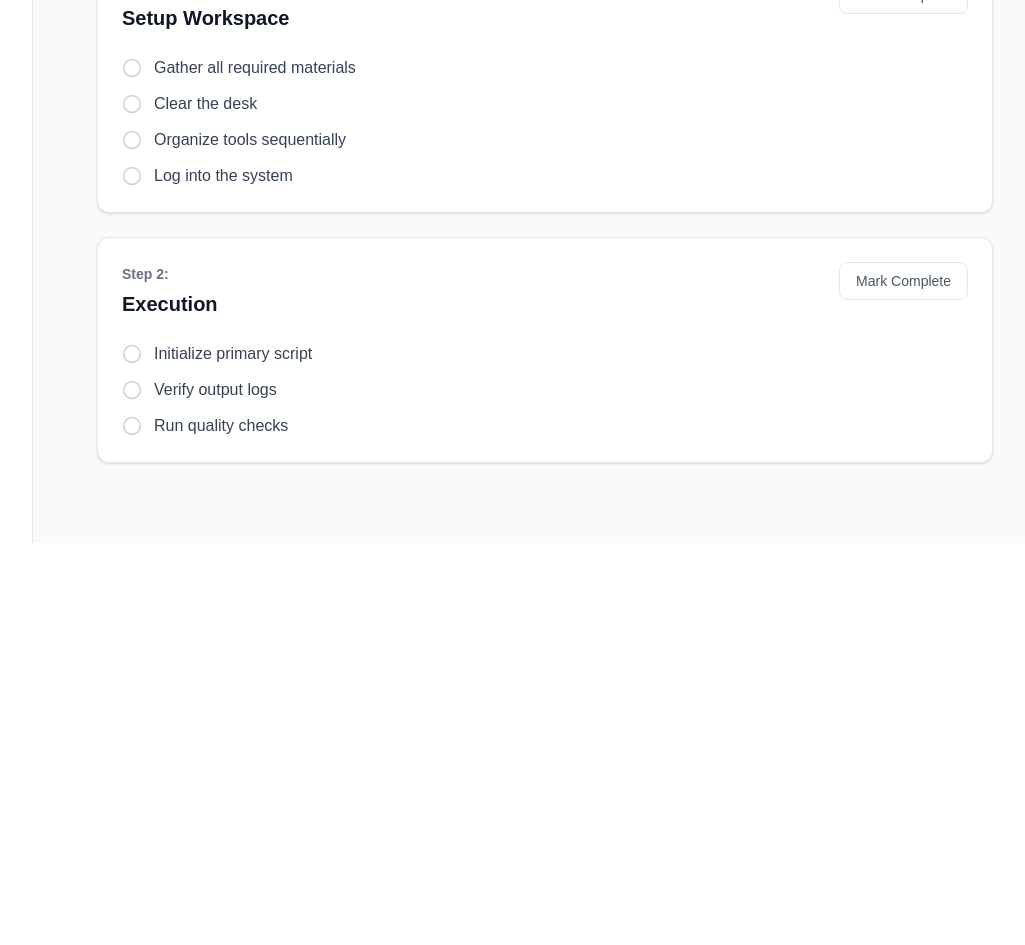
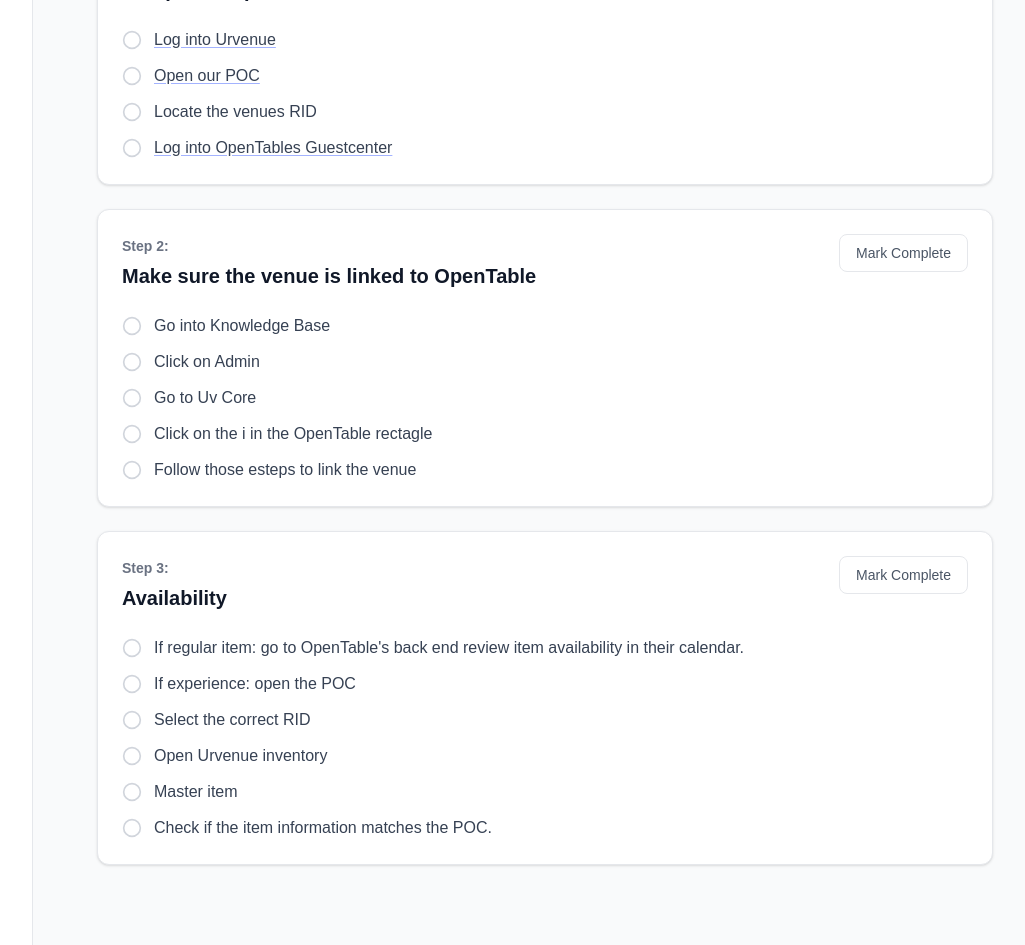
Before and after one commit to braianorozco10/nextjs-portfolio, a Next.js app: page /sop in a window 1280 px wide. Shown: the part 780-1725 px from the top of the page, without its empty margins (223-1248 px from the left). Before the commit the page ends 1323 px from the top, so only its background shows below. Built offline with nearby package versions, Linux system fonts and the light colour scheme.

Commit message:
feat: add OpenTable link and Availability card

```diff
--- a/src/app/sop/page.tsx
+++ b/src/app/sop/page.tsx
@@ -46,15 +46,13 @@
               <button
                 key={tab.id}
                 onClick={() => setActiveTab(tab.id)}
-                className={`w-full flex items-center justify-between px-4 py-3 rounded-lg shadow-sm transition-colors ${
-                  activeTab === tab.id
+                className={`w-full flex items-center justify-between px-4 py-3 rounded-lg shadow-sm transition-colors ${activeTab === tab.id
                   ? 'bg-indigo-600 text-white'
                   : 'text-gray-600 hover:bg-gray-50 bg-white border border-gray-100'
                   }`}
               >
                 <span className="font-medium">{tab.id}. {tab.label}</span>
-                <span className={`${
-                  activeTab === tab.id
+                <span className={`${activeTab === tab.id
                   ? 'bg-indigo-500 text-white'
                   : 'bg-gray-200 text-gray-500'
                   } text-xs px-2 py-1 rounded-full`}>
@@ -77,10 +75,10 @@
             className="mb-10"
           >
             <h1 className="text-4xl font-extrabold text-gray-900 mb-3 tracking-tight">
-              Process SOP: Standard Workflow
+              OpenTable Check SOP
             </h1>
             <p className="text-gray-500 text-lg max-w-2xl">
-              Standard operating procedure (SOP) built for process implementation, standing procedures, and documentation.
+              Things to check for before contacting dev..
             </p>
             <p className="text-sm text-gray-400 mt-2">Last Updated: May 2026</p>
           </motion.div>
@@ -138,12 +136,12 @@
                 </div>
 
                 <div className="space-y-3 mt-6">
-                  {[
-                    { id: '1-1', text: 'Gather all required materials' },
-                    { id: '1-2', text: 'Clear the desk' },
-                    { id: '1-3', text: 'Organize tools sequentially' },
-                    { id: '1-4', text: 'Log into the system' },
-                  ].map((item) => (
+                  {([
+                    { id: '1-1', text: 'Log into Urvenue', href: 'https://urvenue.me' },
+                    { id: '1-2', text: 'Open our POC', href: 'https://api.urvenue.me/ot/experiences.php?rid=101227' },
+                    { id: '1-3', text: 'Locate the venues RID' },
+                    { id: '1-4', text: 'Log into OpenTables Guestcenter', href: 'https://guestcenter.opentable.com/login' },
+                  ] as { id: string; text: string; href?: string }[]).map((item) => (
                     <div
                       key={item.id}
                       onClick={() => toggleStep(item.id)}
@@ -155,7 +153,19 @@
                         <Circle className="w-5 h-5 text-gray-300 group-hover:text-indigo-400 transition-colors flex-shrink-0" />
                       )}
                       <span className={`${completedSteps[item.id] ? 'text-gray-500 line-through' : 'text-gray-700'} transition-all select-none`}>
+                        {item.href ? (
+                          <a
+                            href={item.href}
+                            target="_blank"
+                            rel="noopener noreferrer"
+                            className="hover:text-indigo-600 transition-colors underline decoration-indigo-300 underline-offset-2"
+                            onClick={(e) => e.stopPropagation()}
+                          >
                             {item.text}
+                          </a>
+                        ) : (
+                          item.text
+                        )}
                       </span>
                     </div>
                   ))}
@@ -172,7 +182,7 @@
                 <div className="flex justify-between items-start mb-4">
                   <div>
                     <span className="text-gray-500 font-semibold text-sm">Step 2:</span>
-                    <h3 className="text-xl font-bold text-gray-900 mt-1">Execution</h3>
+                    <h3 className="text-xl font-bold text-gray-900 mt-1">Make sure the venue is linked to OpenTable</h3>
                   </div>
                   <button
                     onClick={() => markSectionComplete(['2-1', '2-2', '2-3'])}
@@ -183,11 +193,13 @@
                 </div>
 
                 <div className="space-y-3 mt-6">
-                  {[
-                    { id: '2-1', text: 'Initialize primary script' },
-                    { id: '2-2', text: 'Verify output logs' },
-                    { id: '2-3', text: 'Run quality checks' },
-                  ].map((item) => (
+                  {([
+                    { id: '2-1', text: 'Go into Knowledge Base' },
+                    { id: '2-2', text: 'Click on Admin' },
+                    { id: '2-3', text: 'Go to Uv Core' },
+                    { id: '2-4', text: 'Click on the i in the OpenTable rectagle' },
+                    { id: '2-5', text: 'Follow those esteps to link the venue' },
+                  ] as { id: string; text: string; href?: string }[]).map((item) => (
                     <div
                       key={item.id}
                       onClick={() => toggleStep(item.id)}
@@ -199,13 +211,84 @@
                         <Circle className="w-5 h-5 text-gray-300 group-hover:text-indigo-400 transition-colors flex-shrink-0" />
                       )}
                       <span className={`${completedSteps[item.id] ? 'text-gray-500 line-through' : 'text-gray-700'} transition-all select-none`}>
+                        {item.href ? (
+                          <a
+                            href={item.href}
+                            target="_blank"
+                            rel="noopener noreferrer"
+                            className="hover:text-indigo-600 transition-colors underline decoration-indigo-300 underline-offset-2"
+                            onClick={(e) => e.stopPropagation()}
+                          >
                             {item.text}
+                          </a>
+                        ) : (
+                          item.text
+                        )}
                       </span>
                     </div>
                   ))}
                 </div>
               </motion.div>
 
+              {/* Step 3 Card */}
+              <motion.div
+                initial={{ opacity: 0, y: 20 }}
+                animate={{ opacity: 1, y: 0 }}
+                transition={{ delay: 0.4 }}
+                className="bg-white rounded-xl border border-gray-200 p-6 shadow-sm hover:shadow-md transition-shadow opacity-80"
+              >
+                <div className="flex justify-between items-start mb-4">
+                  <div>
+                    <span className="text-gray-500 font-semibold text-sm">Step 3:</span>
+                    <h3 className="text-xl font-bold text-gray-900 mt-1">Availability</h3>
+                  </div>
+                  <button
+                    onClick={() => markSectionComplete(['3-1', '3-2', '3-3', '3-4', '3-5', '3-6'])}
+                    className="px-4 py-2 border border-gray-200 rounded-lg text-sm font-medium text-gray-600 hover:bg-gray-50 transition-colors"
+                  >
+                    {['3-1', '3-2', '3-3', '3-4', '3-5', '3-6'].every(id => completedSteps[id]) ? 'Unmark All' : 'Mark Complete'}
+                  </button>
+                </div>
+
+                <div className="space-y-3 mt-6">
+                  {([
+                    { id: '3-1', text: "If regular item: go to OpenTable's back end review item availability in their calendar." },
+                    { id: '3-2', text: 'If experience: open the POC' },
+                    { id: '3-3', text: 'Select the correct RID' },
+                    { id: '3-4', text: 'Open Urvenue inventory' },
+                    { id: '3-5', text: 'Master item' },
+                    { id: '3-6', text: 'Check if the item information matches the POC.' },
+                  ] as { id: string; text: string; href?: string }[]).map((item) => (
+                    <div
+                      key={item.id}
+                      onClick={() => toggleStep(item.id)}
+                      className="flex items-center space-x-3 cursor-pointer group"
+                    >
+                      {completedSteps[item.id] ? (
+                        <CheckCircle2 className="w-5 h-5 text-indigo-600 flex-shrink-0" />
+                      ) : (
+                        <Circle className="w-5 h-5 text-gray-300 group-hover:text-indigo-400 transition-colors flex-shrink-0" />
+                      )}
+                      <span className={`${completedSteps[item.id] ? 'text-gray-500 line-through' : 'text-gray-700'} transition-all select-none`}>
+                        {item.href ? (
+                          <a
+                            href={item.href}
+                            target="_blank"
+                            rel="noopener noreferrer"
+                            className="hover:text-indigo-600 transition-colors underline decoration-indigo-300 underline-offset-2"
+                            onClick={(e) => e.stopPropagation()}
+                          >
+                            {item.text}
+                          </a>
+                        ) : (
+                          item.text
+                        )}
+                      </span>
+                    </div>
+                  ))}
+                </div>
+              </motion.div>
+              {/* end of card 3 */}
             </div>
           </div>
         </div>
```
Lines whose indentation alone changed are shown as unchanged.
